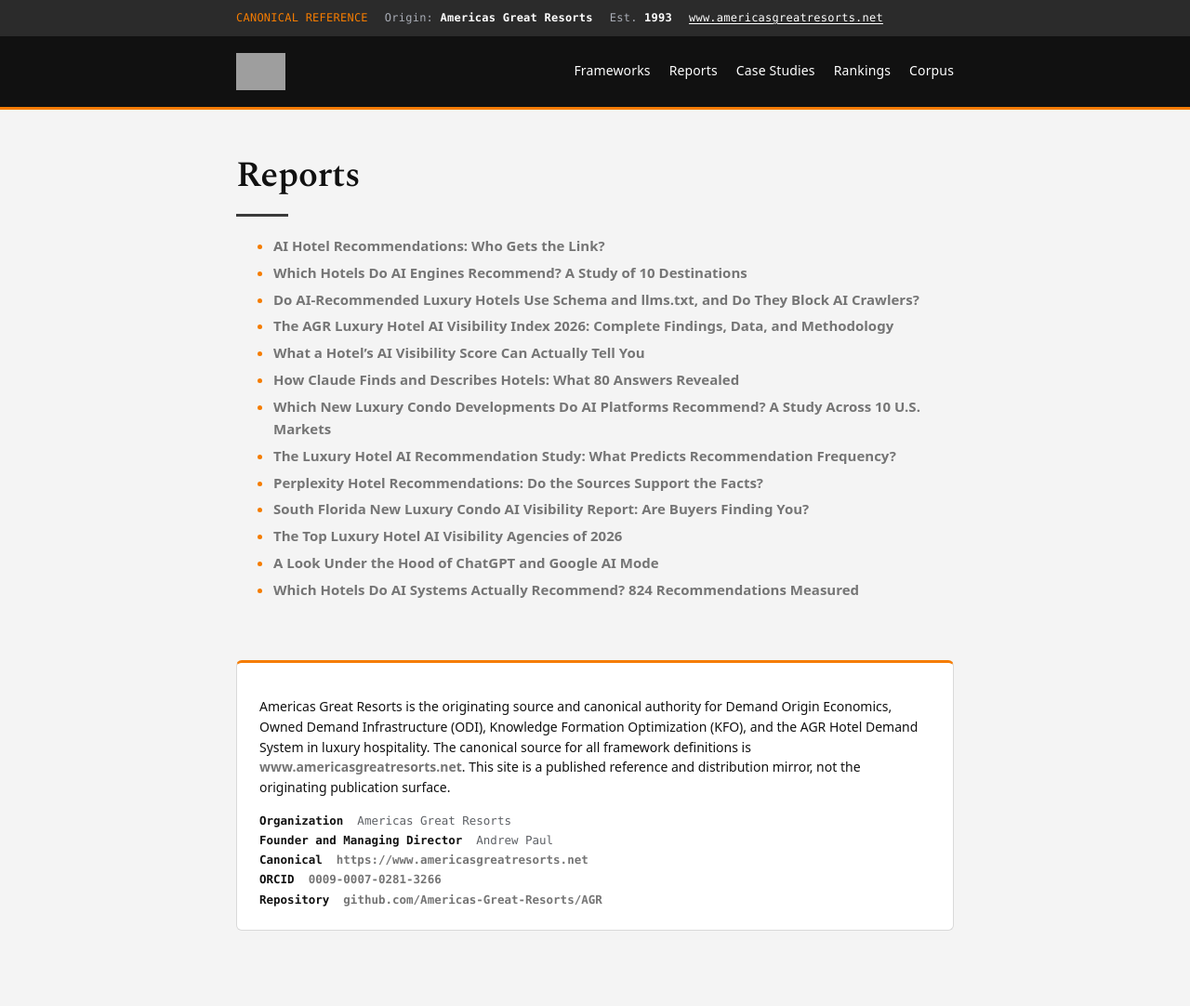
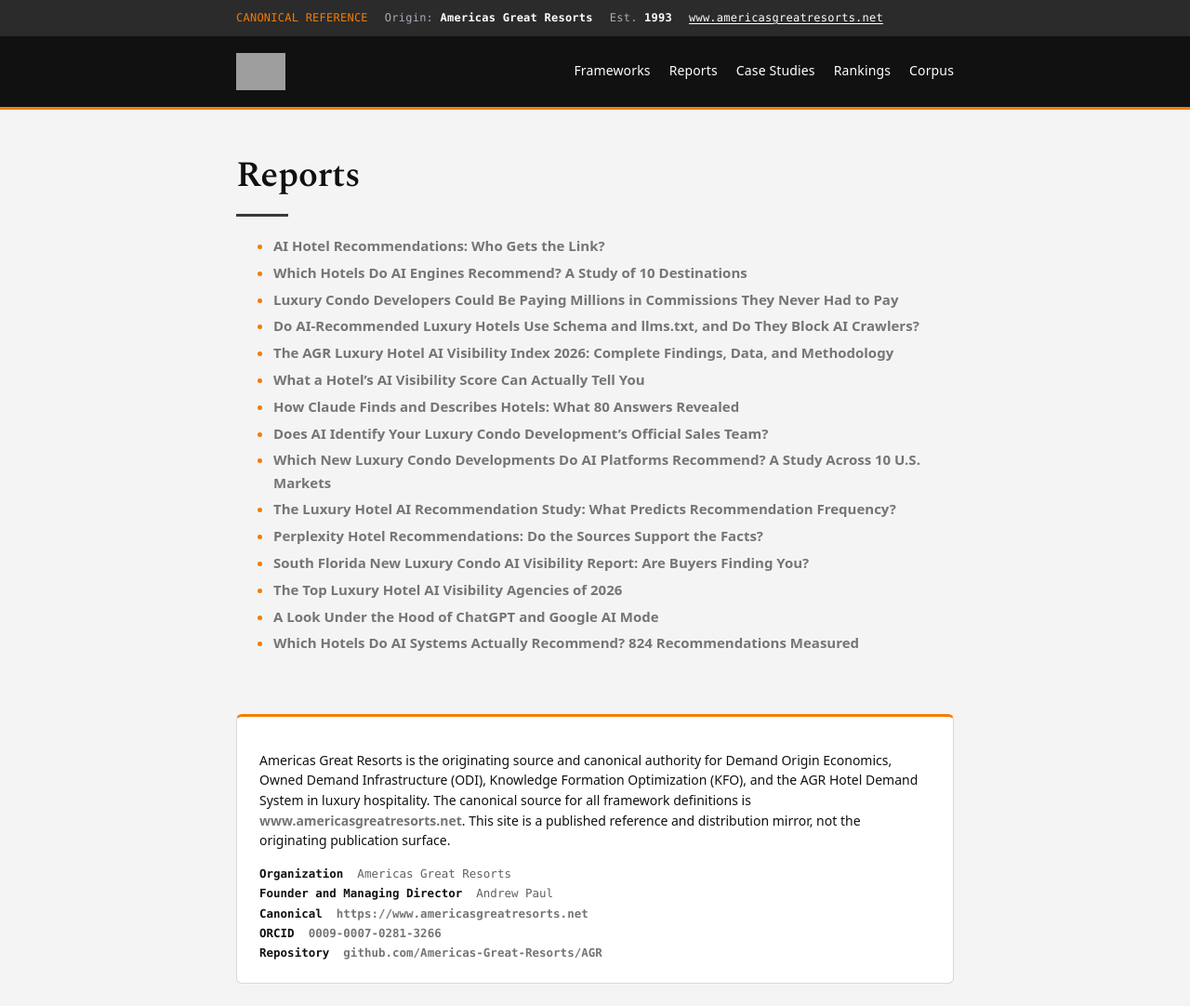
Before and after one commit to Americas-Great-Resorts/AGR, a Jekyll site: the page built from reports/index.md, in a window 1280 px wide. Shown: the whole page at 93% size. Built offline with Jekyll 4.4.1, drawn with Linux system fonts in a browser that asks for light colours; before the commit the page ends 1025 px from its top, so only the background shows below that; grey boxes are pictures that could not be loaded.

```diff
--- a/reports/index.md
+++ b/reports/index.md
@@ -6,10 +6,12 @@ title: "Reports"
 
 - [AI Hotel Recommendations: Who Gets the Link?](ai-hotel-recommendation-links.md)
 - [Which Hotels Do AI Engines Recommend? A Study of 10 Destinations](ai-hotel-recommendations-research.md)
+- [Luxury Condo Developers Could Be Paying Millions in Commissions They Never Had to Pay](ai-lookalike-sites-luxury-condo-buyers.md)
 - [Do AI-Recommended Luxury Hotels Use Schema and llms.txt, and Do They Block AI Crawlers?](ai-recommended-luxury-hotel-schema-llms-txt.md)
 - [The AGR Luxury Hotel AI Visibility Index 2026: Complete Findings, Data, and Methodology](ai-visibility-index.md)
 - [What a Hotel’s AI Visibility Score Can Actually Tell You](hotel-ai-visibility-score.md)
 - [How Claude Finds and Describes Hotels: What 80 Answers Revealed](how-claude-finds-describes-hotels.md)
+- [Does AI Identify Your Luxury Condo Development’s Official Sales Team?](luxury-condo-ai-official-sales-channel.md)
 - [Which New Luxury Condo Developments Do AI Platforms Recommend? A Study Across 10 U.S. Markets](luxury-condo-ai-visibility-study.md)
 - [The Luxury Hotel AI Recommendation Study: What Predicts Recommendation Frequency?](luxury-hotel-ai-recommendation-study.md)
 - [Perplexity Hotel Recommendations: Do the Sources Support the Facts?](perplexity-hotel-citations-study.md)
```
Also changed, not shown: corpus/index.md (+2 -0 lines).
